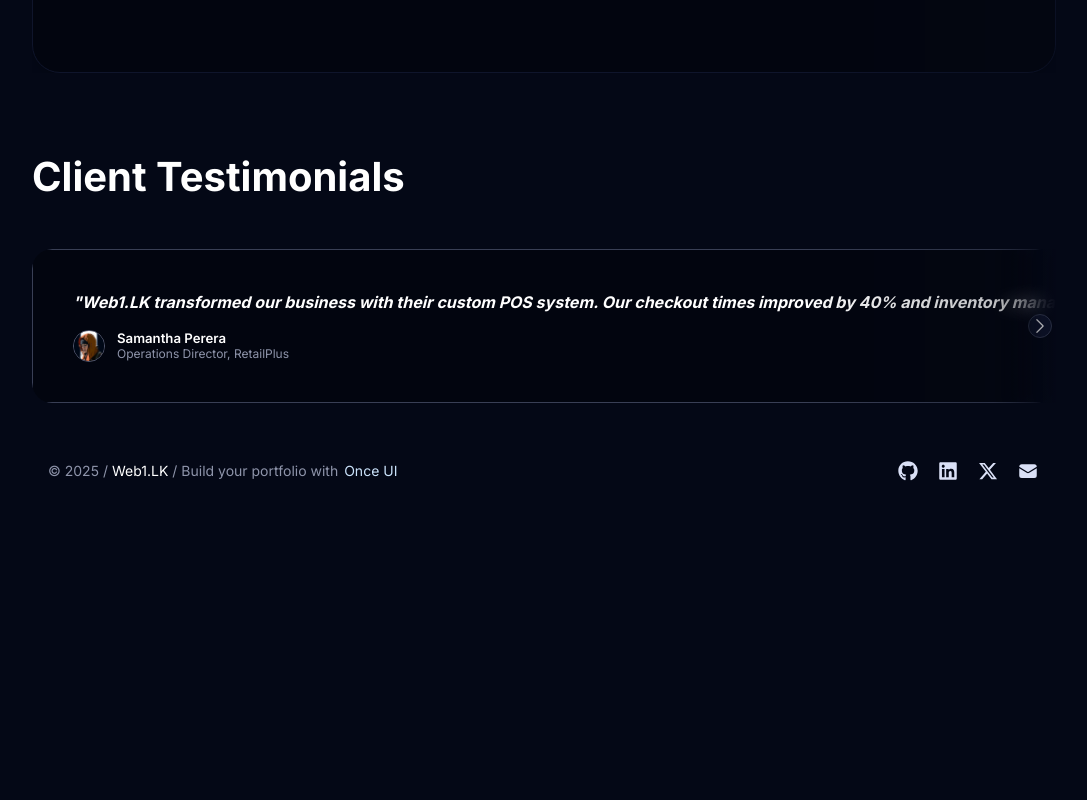
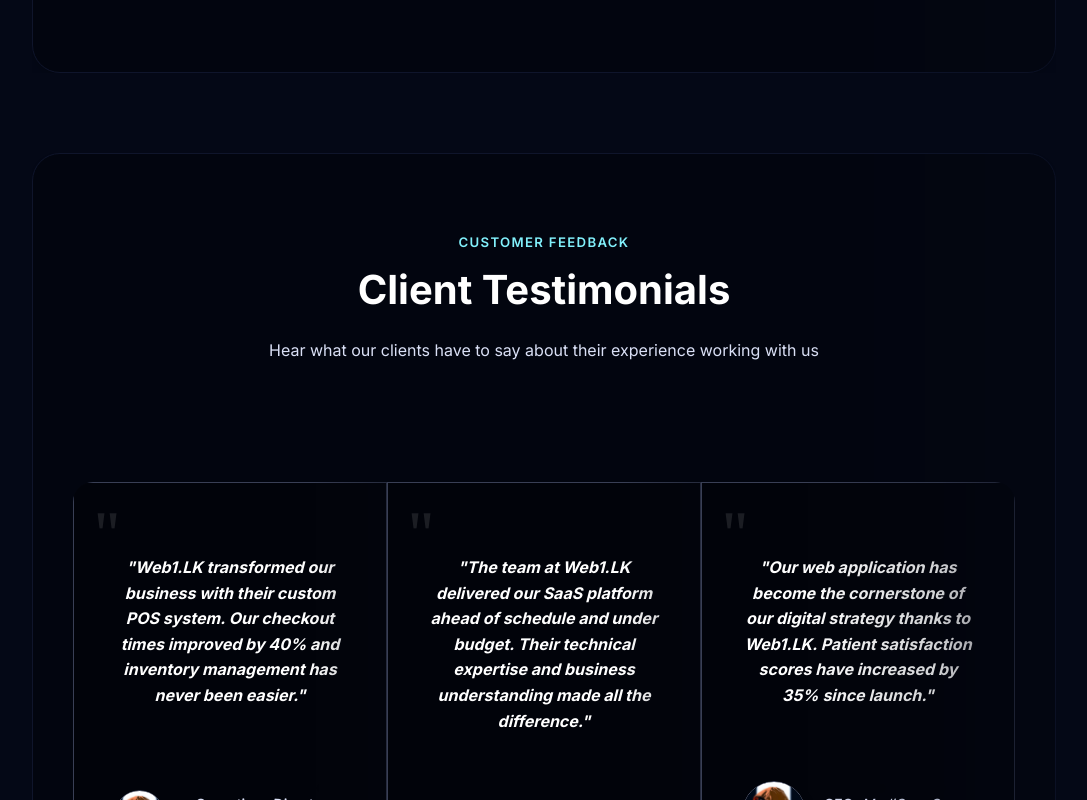
Before and after one commit to crimsonml/Web1.lk-Test, a Next.js app: page / in a window 1280 px wide. Shown: the part 3817-4617 px from the top of the page, without its empty margins (96-1183 px from the left). Before the commit the page ends 4316 px from the top, so only its background shows below. Built offline with nearby package versions, Linux system fonts and the light colour scheme.

Commit message:
Redesign Client Testimonials Section with enhanced styling and animations

```diff
--- a/src/app/page.tsx
+++ b/src/app/page.tsx
@@ -934,46 +934,282 @@
         </Flex>
       </RevealFx>
 
-      {/* Testimonials Section */}
-      <Column fillWidth gap="m">
-        <Heading as="h2" variant="display-strong-s" paddingBottom="m">
+      {/* Client Testimonials Section - Redesigned */}
+      <RevealFx translateY="12" delay={0.2}>
+        <Flex
+          fillWidth
+          direction="column"
+          radius="xl"
+          background="surface"
+          border="neutral-weak"
+          shadow="m"
+          style={{
+            marginTop: "var(--spacing-xl)",
+            marginBottom: "var(--spacing-xl)",
+            overflow: "hidden",
+            position: "relative",
+            borderRadius: "28px", /* Larger rounded corners throughout */
+          }}
+        >
+          {/* Background accent element with animation */}
+          <div style={{
+            position: "absolute",
+            top: 0,
+            left: 0,
+            width: "100%",
+            height: "10px", /* Slightly thicker accent bar */
+            background: "linear-gradient(90deg, var(--color-accent-medium) 0%, var(--color-brand-medium) 100%)",
+            zIndex: 1,
+            animation: "pulse 3s infinite alternate",
+            borderTopLeftRadius: "28px",
+            borderTopRightRadius: "28px",
+          }}></div>
+
+          {/* Testimonials Header */}
+          <Flex
+            direction="column"
+            horizontal="center"
+            align="center"
+            paddingTop="xl"
+            paddingBottom="m"
+            paddingX="xl"
+            fillWidth
+            style={{
+              background: "var(--color-surface-strong)",
+              borderBottom: "1px solid var(--color-neutral-weak)",
+              borderTopLeftRadius: "28px",
+              borderTopRightRadius: "28px",
+            }}
+          >
+            <Text
+              variant="label-strong-s"
+              onBackground="accent-medium"
+              marginBottom="s"
+              style={{ letterSpacing: "0.1em", animation: "fadeInUp 0.8s ease-out" }}
+            >
+              CUSTOMER FEEDBACK
+            </Text>
+            <Heading
+              as="h2"
+              variant="display-strong-s"
+              paddingBottom="m"
+              align="center"
+              style={{
+                position: "relative",
+                animation: "fadeInUp 0.8s ease-out 0.2s both"
+              }}
+            >
               Client Testimonials
+              <div style={{
+                position: "absolute",
+                bottom: "0",
+                left: "50%",
+                transform: "translateX(-50%)",
+                width: "80px", /* Slightly wider underline */
+                height: "4px", /* Slightly thicker underline */
+                background: "linear-gradient(90deg, var(--color-accent-medium) 0%, var(--color-brand-medium) 100%)",
+                animation: "float 4s ease-in-out infinite",
+                borderRadius: "2px", /* Rounded corners on the underline */
+              }}></div>
             </Heading>
-        <RevealFx translateY="8" delay={0.2}>
-          <Scroller direction="row">
-            {home.testimonials.map((testimonial, index) => (              <Card
-                key={index}
+            <Text
+              variant="body-default-m"
+              onBackground="neutral-medium"
+              align="center"
+              style={{
+                maxWidth: "600px",
+                animation: "fadeInUp 0.8s ease-out 0.4s both"
+              }}
+            >
+              Hear what our clients have to say about their experience working with us
+            </Text>
+          </Flex>
+
+          {/* Testimonials Cards */}
+          <Flex
+            fillWidth
+            direction="column"
+            align="center"
+            paddingY="xl"
+            paddingX="l"
+            background="surface-weak"
+            style={{
+              borderBottomLeftRadius: "28px",
+              borderBottomRightRadius: "28px",
+              background: "radial-gradient(circle at bottom left, var(--color-surface-weak) 0%, var(--color-surface) 100%)",
+            }}
+          >
+            <Scroller
+              direction="row"
+              style={{
+                padding: "16px 8px 32px 8px",
+                marginLeft: "-8px",
+                marginRight: "-8px",
+                width: "calc(100% + 16px)"
+              }}
+            >
+              {home.testimonials.map((testimonial, index) => (
+                <RevealFx key={index} translateY="8" delay={0.2 + index * 0.1}>
+                  <Card
+                    shadow="l"
+                    style={{
+                      transition: "all 0.4s cubic-bezier(0.175, 0.885, 0.32, 1.275)",
+                      overflow: "hidden",
+                      minWidth: "340px",
+                      maxWidth: "400px",
+                      margin: "8px",
+                      borderRadius: "28px",
+                      transform: "translateY(0)",
+                      border: "1px solid var(--color-neutral-weak)",
+                      position: "relative",
+                    }}
+                    data-hover-shadow="xl"
+                    data-hover-border="accent-medium"
+                    data-hover-transform="translateY(-8px) scale(1.01)"
+                  >
+                    {/* Quote mark decorative element */}
+                    <div style={{
+                      position: "absolute",
+                      top: "20px",
+                      left: "20px",
+                      fontSize: "64px",
+                      lineHeight: "1",
+                      fontFamily: "Georgia, serif",
+                      opacity: "0.1",
+                      color: "var(--color-brand-strong)",
+                      zIndex: 0,
+                    }}>
+                      "
+                    </div>
+
+                    <Flex
+                      direction="column"
+                      gap="24"
                       padding="l"
-                shadow="l"
-                minWidth={320}
-                maxWidth={400}
+                      style={{
+                        position: "relative",
+                        zIndex: 1,
+                      }}
                     >
-                <Flex direction="column" gap="16">
+                      {/* Rating stars if available */}
+                      <Flex gap="4" style={{ marginBottom: "8px" }}>
+                        {Array(5).fill(0).map((_, i) => (
+                          <Icon
+                            key={i}
+                            name="star"
+                            size="s"
+                            onBackground="accent-medium"
+                            style={{
+                              filter: "drop-shadow(0 2px 4px rgba(0,0,0,0.1))",
+                            }}
+                          />
+                        ))}
+                      </Flex>
+
+                      {/* The quote itself */}
                       <Text
                         variant="body-strong-m"
                         onBackground="neutral-strong"
-                    style={{ fontStyle: "italic" }}
+                        style={{
+                          fontStyle: "italic",
+                          position: "relative",
+                          lineHeight: "1.6",
+                        }}
                       >
                         "{testimonial.quote}"
                       </Text>
-                  <Flex gap="12" vertical="center">
+
+                      {/* Separator line */}
+                      <div style={{
+                        width: "40%",
+                        height: "2px",
+                        background: "linear-gradient(90deg, var(--color-accent-medium) 0%, transparent 100%)",
+                        borderRadius: "1px",
+                        marginTop: "8px",
+                        marginBottom: "8px",
+                      }}></div>
+
+                      {/* Author info with enhanced avatar */}
+                      <Flex gap="16" vertical="center">
+                        <div style={{
+                          width: "64px",
+                          height: "64px",
+                          borderRadius: "32px",
+                          overflow: "hidden",
+                          border: "3px solid var(--color-brand-alpha-medium)",
+                          boxShadow: "0 8px 20px rgba(0,0,0,0.1)",
+                        }}>
                           <Avatar
                             src={testimonial.image}
-                      size="m"
+                            size="l"
+                            style={{
+                              width: "100%",
+                              height: "100%",
+                              objectFit: "cover",
+                            }}
                           />
+                        </div>
                         <Flex direction="column">
-                      <Text variant="label-strong-s">{testimonial.author}</Text>
-                      <Text variant="body-default-xs" onBackground="neutral-weak">
-                        {testimonial.position}, {testimonial.company}
+                          <Text
+                            variant="label-strong-m"
+                            style={{
+                              background: "linear-gradient(90deg, var(--color-brand-strong) 0%, var(--color-accent-strong) 100%)",
+                              WebkitBackgroundClip: "text",
+                              WebkitTextFillColor: "transparent",
+                              textShadow: "0 2px 10px rgba(0,0,0,0.05)",
+                            }}
+                          >
+                            {testimonial.author}
                           </Text>
+                          <Text variant="body-default-s" onBackground="neutral-medium">
+                            <span style={{ fontWeight: "600" }}>{testimonial.position}</span>
+                            {testimonial.company && (
+                              <>, <span style={{ fontStyle: "italic" }}>{testimonial.company}</span></>
+                            )}
+                          </Text>
+
+                          {/* Company logo or badge if available */}
+                          {testimonial.company && (
+                            <Badge
+                              variant="neutral"
+                              size="s"
+                              style={{
+                                marginTop: "8px",
+                                borderRadius: "16px",
+                                padding: "4px 12px",
+                                display: "inline-flex",
+                                maxWidth: "fit-content",
+                              }}
+                            >
+                              {testimonial.company}
+                            </Badge>
+                          )}
                         </Flex>
                       </Flex>
                     </Flex>
                   </Card>
+                </RevealFx>
               ))}
             </Scroller>
+
+            {/* Navigation dots */}
+            <Flex horizontal="center" gap="8" marginTop="m">
+              {[...Array(Math.min(3, home.testimonials.length))].map((_, i) => (
+                <div
+                  key={i}
+                  style={{
+                    width: i === 0 ? "32px" : "12px",
+                    height: "12px",
+                    borderRadius: "6px",
+                    background: i === 0 ? "var(--color-accent-medium)" : "var(--color-neutral-weak)",
+                    transition: "all 0.3s ease",
+                  }}
+                ></div>
+              ))}
+            </Flex>
+          </Flex>
+        </Flex>
       </RevealFx>
-      </Column>
 
       {/* End of content */}
     </Column>
```
Lines whose indentation alone changed are shown as unchanged.
